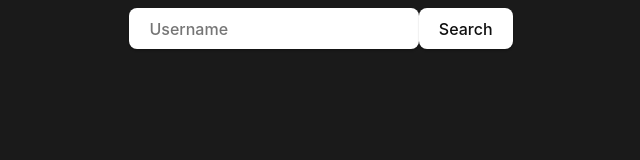
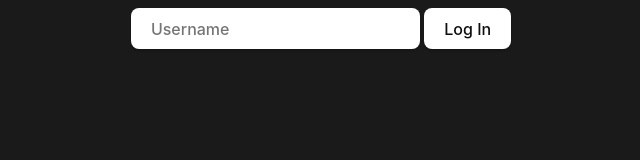
Before and after one commit to FionnCL/babble-index-ui, a React (Vite) app: page / in a window 1280 px wide. Shown: the top 160 px of the page, without its empty margins (319-959 px from the left). Built offline with nearby package versions, Linux system fonts and the light colour scheme.

Commit message:
Safety commit.

```diff
--- a/src/App.css
+++ b/src/App.css
@@ -6,6 +6,10 @@
 
     width: auto;
 
+}
+
+.login-button {
+    margin: 0 0 0 .25em;
 }
 
 .restart {
--- a/src/App.tsx
+++ b/src/App.tsx
@@ -90,7 +90,7 @@ function App() {
                         onChange={(e) => setUsername(e.currentTarget.value)}
                         placeholder='Username'
                         />
-                        <button type='submit'>Search</button>
+                        <button className='login-button' type='submit'>Log In</button>
                     </form>
                 </div>
             );
--- a/src/components/LiveUpdates.css
+++ b/src/components/LiveUpdates.css
@@ -1,5 +1,9 @@
 .live-updates {
     color: white;
+}
+
+.add-button {
+    margin: 0 0 0 .25em;
 }
 
 .cols {
--- a/src/components/LiveUpdates.tsx
+++ b/src/components/LiveUpdates.tsx
@@ -49,7 +49,8 @@ function LiveUpdates(){
                         onChange={(e) => setInput(e.currentTarget.value)}
                         placeholder='Enter a topic...'
                         />
-                        <button type='submit'>Add to Account</button>
+                        <button className='add-button' type='submit'>
+                        Add to Account</button>
                         <button
                         onClick={refresh}
                         type='reset'
--- a/src/components/TopicSearch.tsx
+++ b/src/components/TopicSearch.tsx
@@ -10,7 +10,7 @@ import ResultCard from "./ResultCard";
 import './TopicSearch.css';
 
 const axiosSearchClient = axios.create({
-    baseURL: "http://localhost:4000",
+    baseURL: "http://localhost:3000",
 });
 
 const axiosSearchConfig: AxiosRequestConfig = {
```
